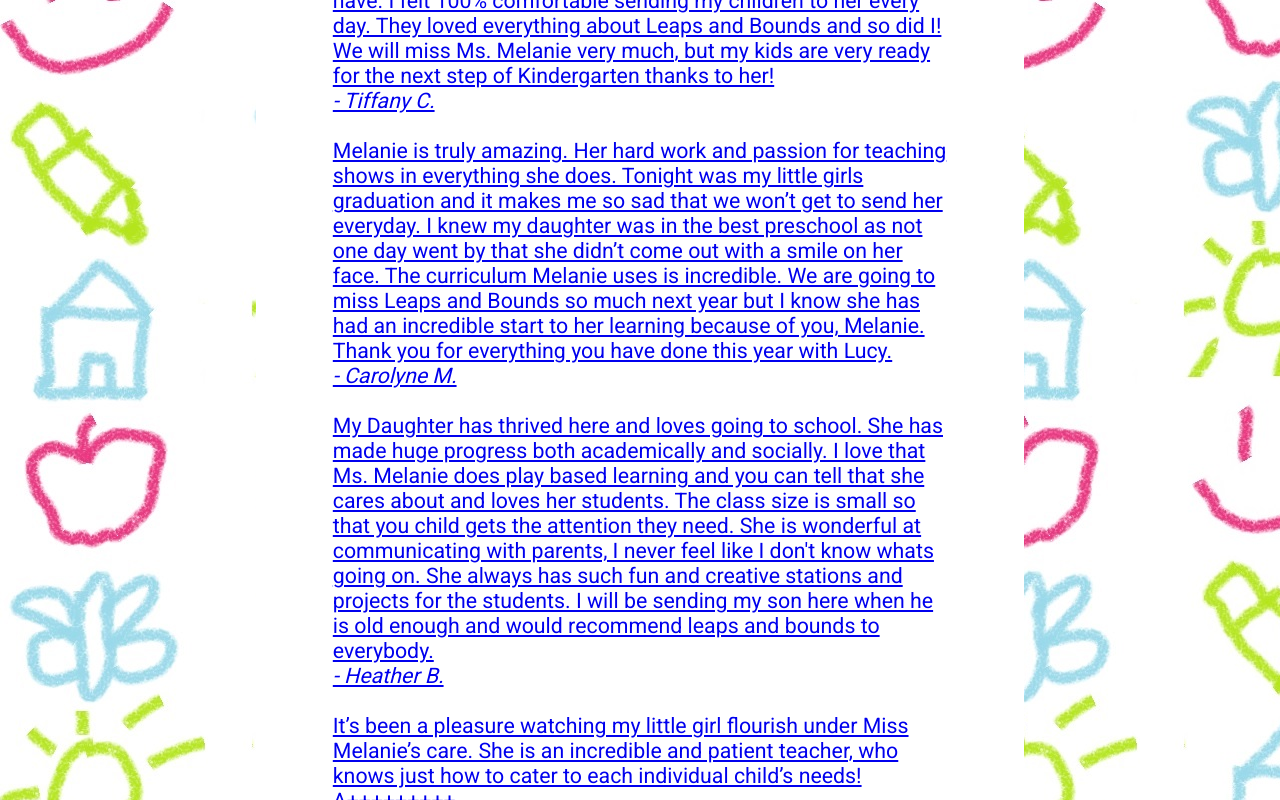
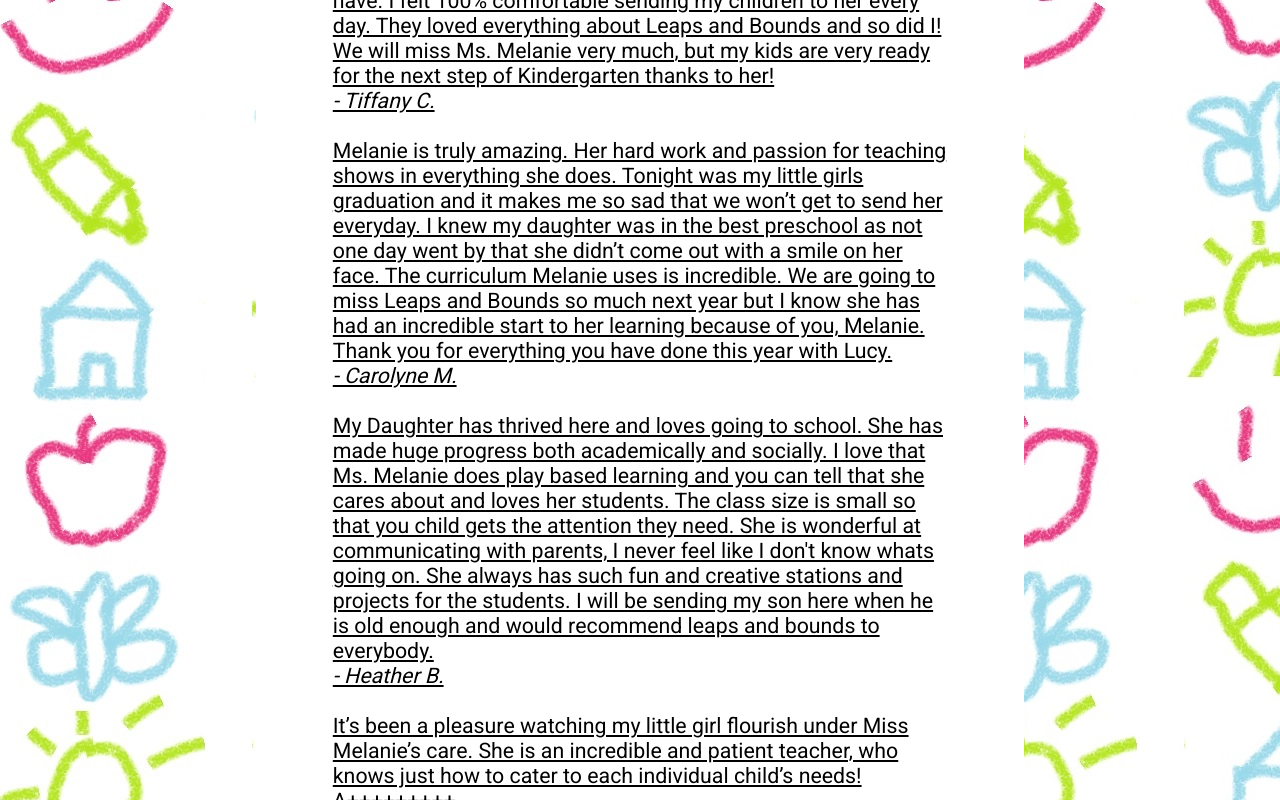
Before and after one commit to hewitson-j/leaps-and-bounds-new, a React (Vite) app: page / in a window 1280 px wide. Shown: the part 3180-3980 px from the top of the page. Built offline with nearby package versions, Linux system fonts and the light colour scheme.

Commit message:
Added styles for reviews links.

```diff
--- a/src/components/Reviews.css
+++ b/src/components/Reviews.css
@@ -0,0 +1,7 @@
+.reviews-links {
+  color: black;
+}
+
+.reviews-links:hover {
+  color: red;
+}
--- a/src/components/Reviews.tsx
+++ b/src/components/Reviews.tsx
@@ -4,16 +4,17 @@ export default function Reviews() {
   return (
     <div className="reviews" id="reviews">
       <h2>Reviews</h2>
-      <p className="reviews-links">
+      <p>
         <a
           href="https://www.facebook.com/17802835/posts/10107192637214339/?mibextid=WC7FNe"
           target="_blank"
+          className="reviews-links"
         >
-          {"\t"}Ms. Melanie is the best and most nurturing teacher a kid could
-          have. I felt 100% comfortable sending my children to her every day.
-          They loved everything about Leaps and Bounds and so did I! We will
-          miss Ms. Melanie very much, but my kids are very ready for the next
-          step of Kindergarten thanks to her!
+          Ms. Melanie is the best and most nurturing teacher a kid could have. I
+          felt 100% comfortable sending my children to her every day. They loved
+          everything about Leaps and Bounds and so did I! We will miss Ms.
+          Melanie very much, but my kids are very ready for the next step of
+          Kindergarten thanks to her!
           <br />
           <i>- Tiffany C.</i>
         </a>
@@ -22,11 +23,12 @@ export default function Reviews() {
         <a
           href="https://www.facebook.com/618720275/posts/10164933455785276/?mibextid=WC7FNe"
           target="_blank"
+          className="reviews-links"
         >
-          {"\t"}Melanie is truly amazing. Her hard work and passion for teaching
-          shows in everything she does. Tonight was my little girls graduation
-          and it makes me so sad that we won’t get to send her everyday. I knew
-          my daughter was in the best preschool as not one day went by that she
+          Melanie is truly amazing. Her hard work and passion for teaching shows
+          in everything she does. Tonight was my little girls graduation and it
+          makes me so sad that we won’t get to send her everyday. I knew my
+          daughter was in the best preschool as not one day went by that she
           didn’t come out with a smile on her face. The curriculum Melanie uses
           is incredible. We are going to miss Leaps and Bounds so much next year
           but I know she has had an incredible start to her learning because of
@@ -40,16 +42,17 @@ export default function Reviews() {
         <a
           href="https://www.facebook.com/505403452/posts/10158513043108453/?mibextid=WC7FNe"
           target="_blank"
+          className="reviews-links"
         >
-          {"\t"}My Daughter has thrived here and loves going to school. She has
-          made huge progress both academically and socially. I love that Ms.
-          Melanie does play based learning and you can tell that she cares about
-          and loves her students. The class size is small so that you child gets
-          the attention they need. She is wonderful at communicating with
-          parents, I never feel like I don't know whats going on. She always has
-          such fun and creative stations and projects for the students. I will
-          be sending my son here when he is old enough and would recommend leaps
-          and bounds to everybody.
+          My Daughter has thrived here and loves going to school. She has made
+          huge progress both academically and socially. I love that Ms. Melanie
+          does play based learning and you can tell that she cares about and
+          loves her students. The class size is small so that you child gets the
+          attention they need. She is wonderful at communicating with parents, I
+          never feel like I don't know whats going on. She always has such fun
+          and creative stations and projects for the students. I will be sending
+          my son here when he is old enough and would recommend leaps and bounds
+          to everybody.
           <br />
           <i>- Heather B.</i>
         </a>
@@ -58,6 +61,7 @@ export default function Reviews() {
         <a
           href="https://www.facebook.com/1381950070/posts/10214402795968689/?mibextid=WC7FNe"
           target="_blank"
+          className="reviews-links"
         >
           It’s been a pleasure watching my little girl flourish under Miss
           Melanie’s care. She is an incredible and patient teacher, who knows
```
